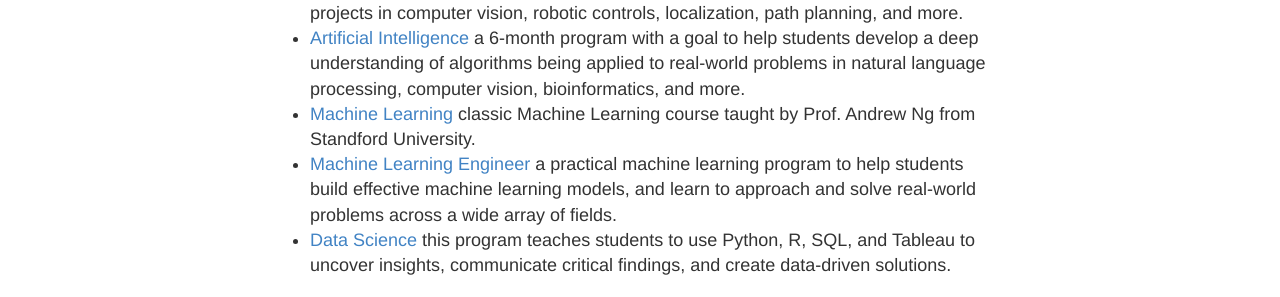
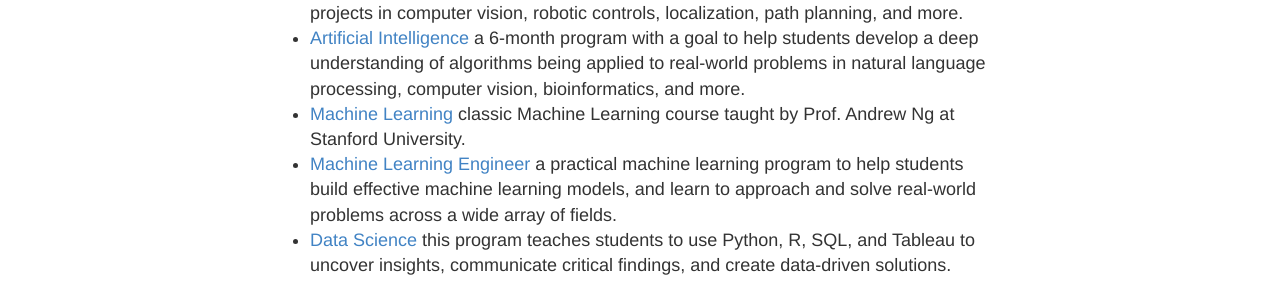
Before and after one commit to wzding/deprecated_wzding.github.io, a Jekyll site: the page built from about.md, in a window 1280 px wide. Shown: the part 656-953 px from the top of the page. Built offline with Jekyll 4.4.1, drawn with Linux system fonts in a browser that asks for light colours.

Commit message:
fixed typos

```diff
--- a/about.md
+++ b/about.md
@@ -16,7 +16,7 @@
 
 * [Self-Driving Car Engineer](https://wzding.github.io/wzding.github.io/SDC_nano.pdf){:target="_blank"} a 9-month program aims at providing content specific to a certain technical stack used in the self-driving industry. Program includes interactive projects in computer vision, robotic controls, localization, path planning, and more.
 * [Artificial Intelligence](https://wzding.github.io/wzding.github.io/AI_nano.pdf){:target="_blank"} a 6-month program with a goal to help students develop a deep understanding of algorithms being applied to real-world problems in natural language processing, computer vision, bioinformatics, and more.
-* [Machine Learning](https://wzding.github.io/wzding.github.io/Coursera.pdf){:target="_blank"} classic Machine Learning course taught by Prof. Andrew Ng from Standford University.
+* [Machine Learning](https://wzding.github.io/wzding.github.io/Coursera.pdf){:target="_blank"} classic Machine Learning course taught by Prof. Andrew Ng at Stanford University.
 * [Machine Learning Engineer](https://wzding.github.io/wzding.github.io/ml_nano.pdf){:target="_blank"} a practical machine learning program to help students build effective machine learning models, and learn to approach and solve real-world problems across a wide array of fields.
 * [Data Science](https://wzding.github.io/wzding.github.io/data_analyst.pdf){:target="_blank"} this program teaches students to use Python, R, SQL, and Tableau to uncover insights, communicate critical findings, and create data-driven solutions.
 
```
